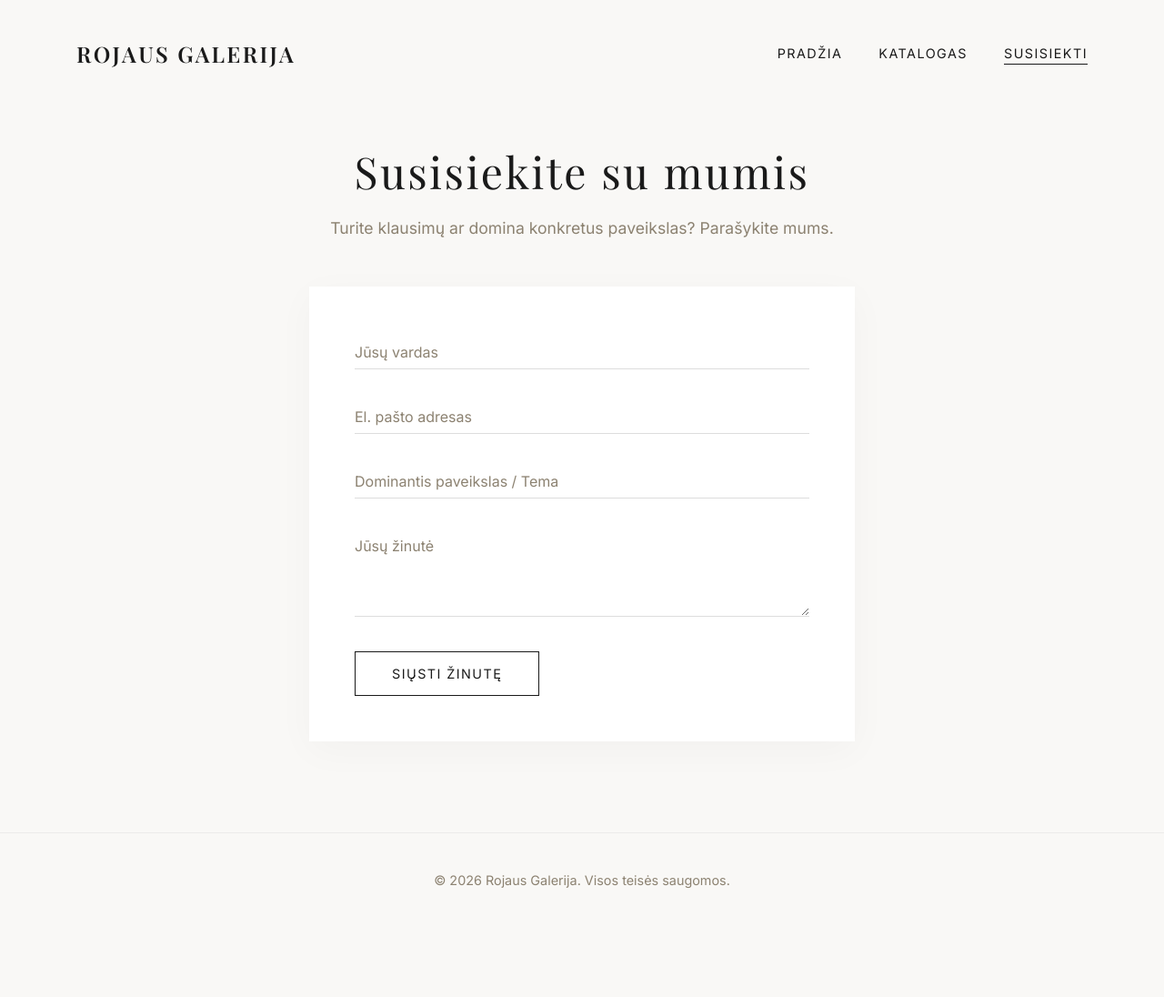
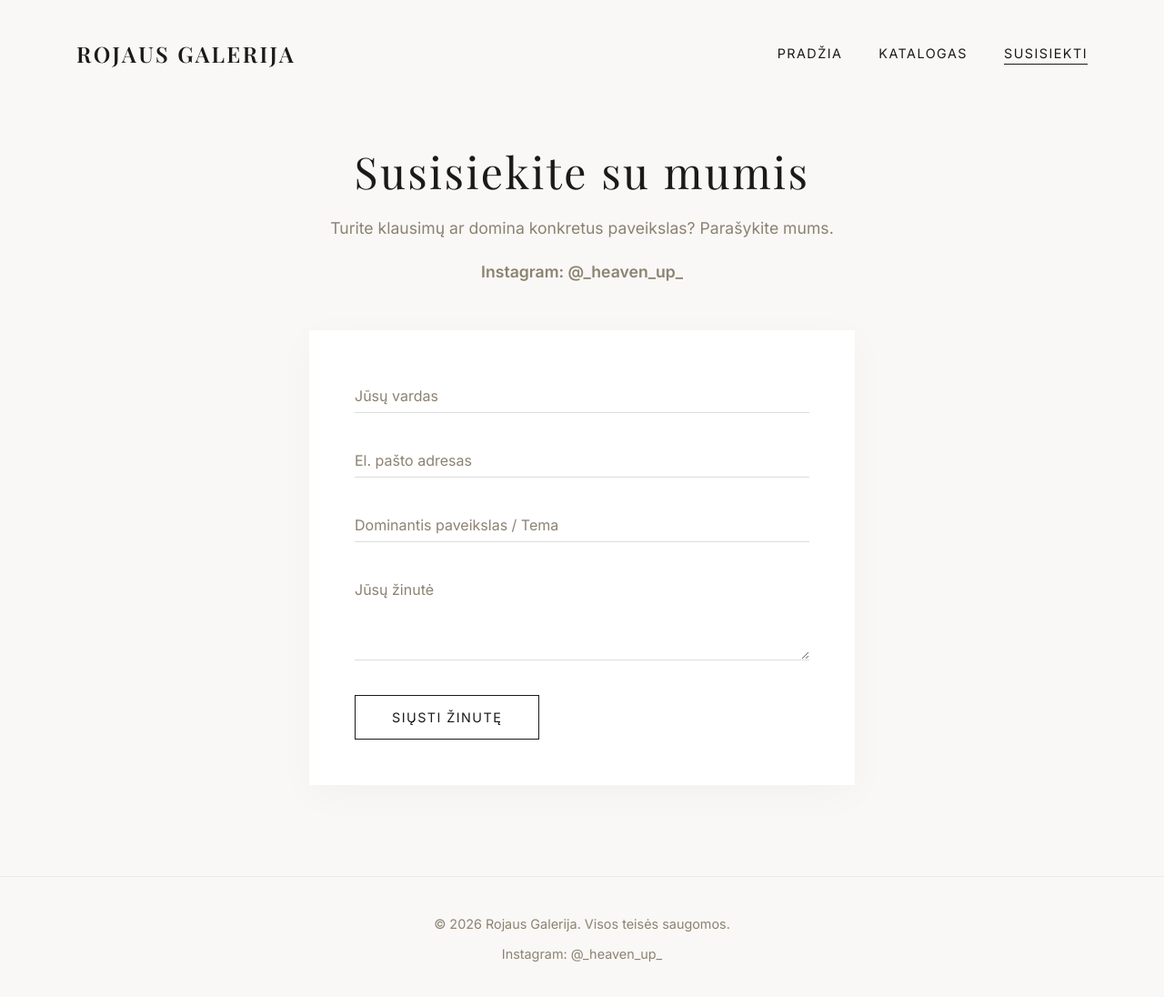
Before and after one commit to ugniusvai/Rojaus-webas, a website built with Vite: page contact.html in a window 1280 px wide. Shown: the whole page at 91% size. Before the commit the page ends 1019 px from the top, so only its background shows below. Built offline with nearby package versions, Linux system fonts and the light colour scheme; a web font is replaced by a local one.

Commit message:
Add Instagram links to footer and contact page

```diff
--- a/contact.html
+++ b/contact.html
@@ -33,6 +33,11 @@
         <div class="container">
           <h1>Susisiekite su mumis</h1>
           <p>Turite klausimų ar domina konkretus paveikslas? Parašykite mums.</p>
+          <p style="margin-top: 20px;">
+            <a href="https://www.instagram.com/_heaven_up_/" target="_blank" rel="noopener noreferrer" style="font-weight: 600; font-size: 1.1rem;">
+              Instagram: @_heaven_up_
+            </a>
+          </p>
         </div>
       </section>
 
@@ -66,6 +71,9 @@
     <footer>
       <div class="container">
         <p>&copy; 2026 Rojaus Galerija. Visos teisės saugomos.</p>
+        <p style="margin-top: 10px;">
+          <a href="https://www.instagram.com/_heaven_up_/" target="_blank" rel="noopener noreferrer">Instagram: @_heaven_up_</a>
+        </p>
       </div>
     </footer>
 
```
Also changed, not shown: catalog.html (+3 -0 lines), index.html (+3 -0 lines).
